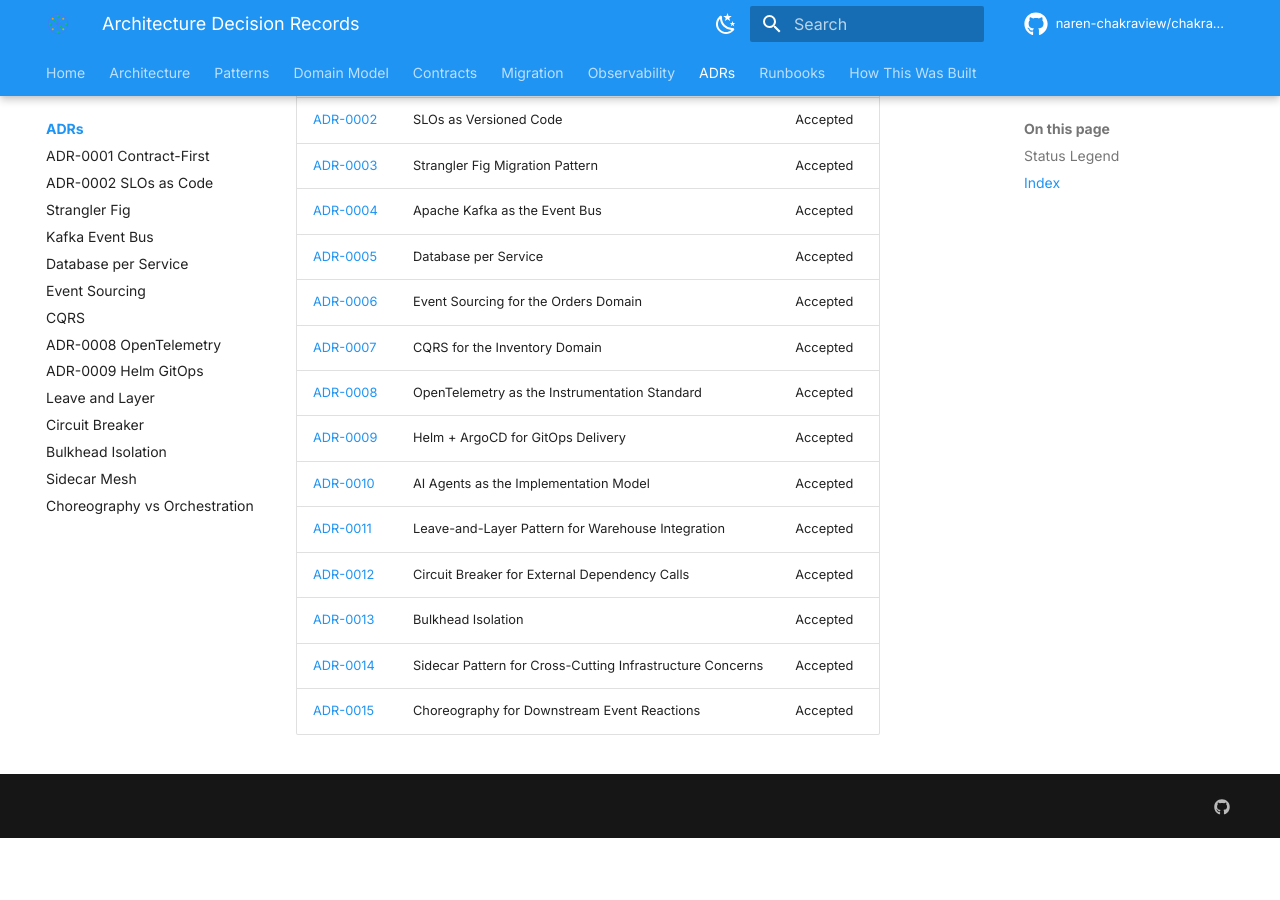
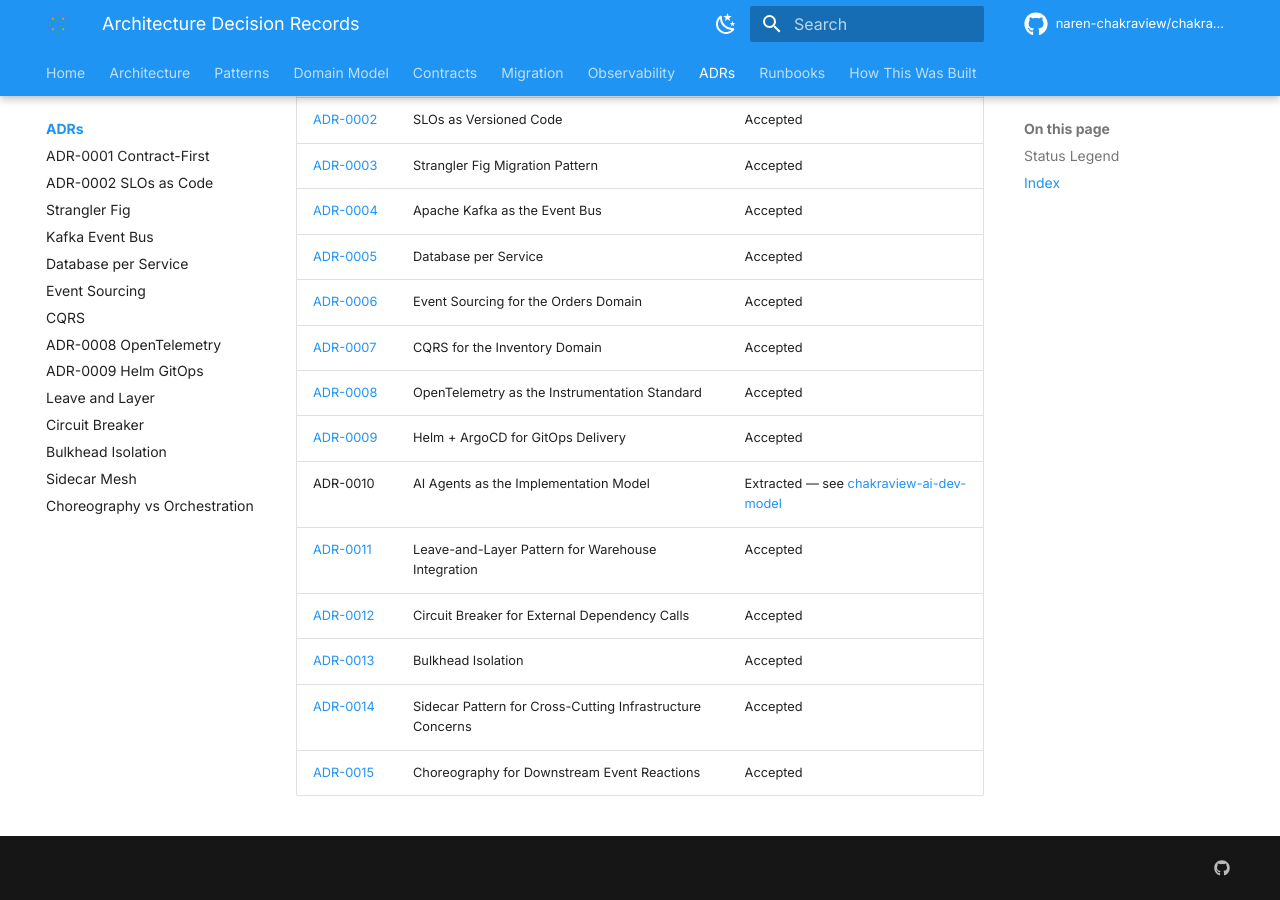
Before and after one commit to naren-chakraview/chakraview-enterprise-modernization, an MkDocs documentation site: the page built from docs/adrs/README.md, in a window 1280 px wide and 900 px high, scrolled down 653 px. Built offline with MkDocs 1.6.1 and Material for MkDocs 9.7.7, drawn with Linux system fonts in a browser that asks for light colours; comment, search, counter and statistics services are not loaded; before the commit the page ends 1491 px from its top, so only the background shows below that.

Commit message:
docs: fix broken links to deleted framework files in ADR index and README nav table

```diff
--- a/docs/adrs/README.md
+++ b/docs/adrs/README.md
@@ -23,7 +23,7 @@
 | [ADR-0007](ADR-0007-cqrs-inventory.md) | CQRS for the Inventory Domain | Accepted |
 | [ADR-0008](ADR-0008-opentelemetry.md) | OpenTelemetry as the Instrumentation Standard | Accepted |
 | [ADR-0009](ADR-0009-helm-gitops.md) | Helm + ArgoCD for GitOps Delivery | Accepted |
-| [ADR-0010](ADR-0010-ai-agent-dev-model.md) | AI Agents as the Implementation Model | Accepted |
+| ADR-0010 | AI Agents as the Implementation Model | Extracted — see [chakraview-ai-dev-model](https://github.com/naren-chakraview/chakraview-ai-dev-model) |
 | [ADR-0011](ADR-0011-leave-and-layer-warehouse.md) | Leave-and-Layer Pattern for Warehouse Integration | Accepted |
 | [ADR-0012](ADR-0012-circuit-breaker.md) | Circuit Breaker for External Dependency Calls | Accepted |
 | [ADR-0013](ADR-0013-bulkhead-isolation.md) | Bulkhead Isolation | Accepted |
```
Also changed, not shown: README.md (+1 -1 lines).
